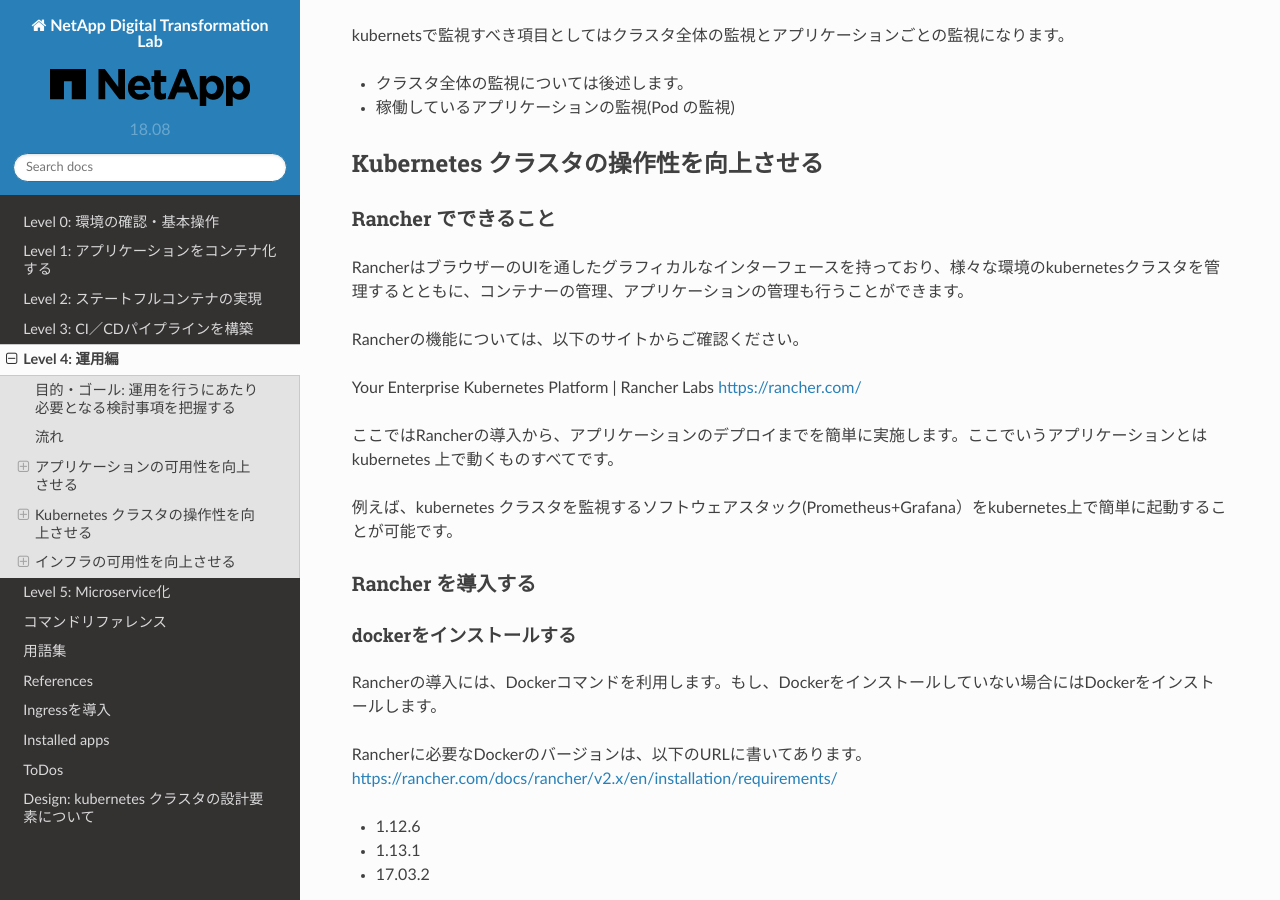
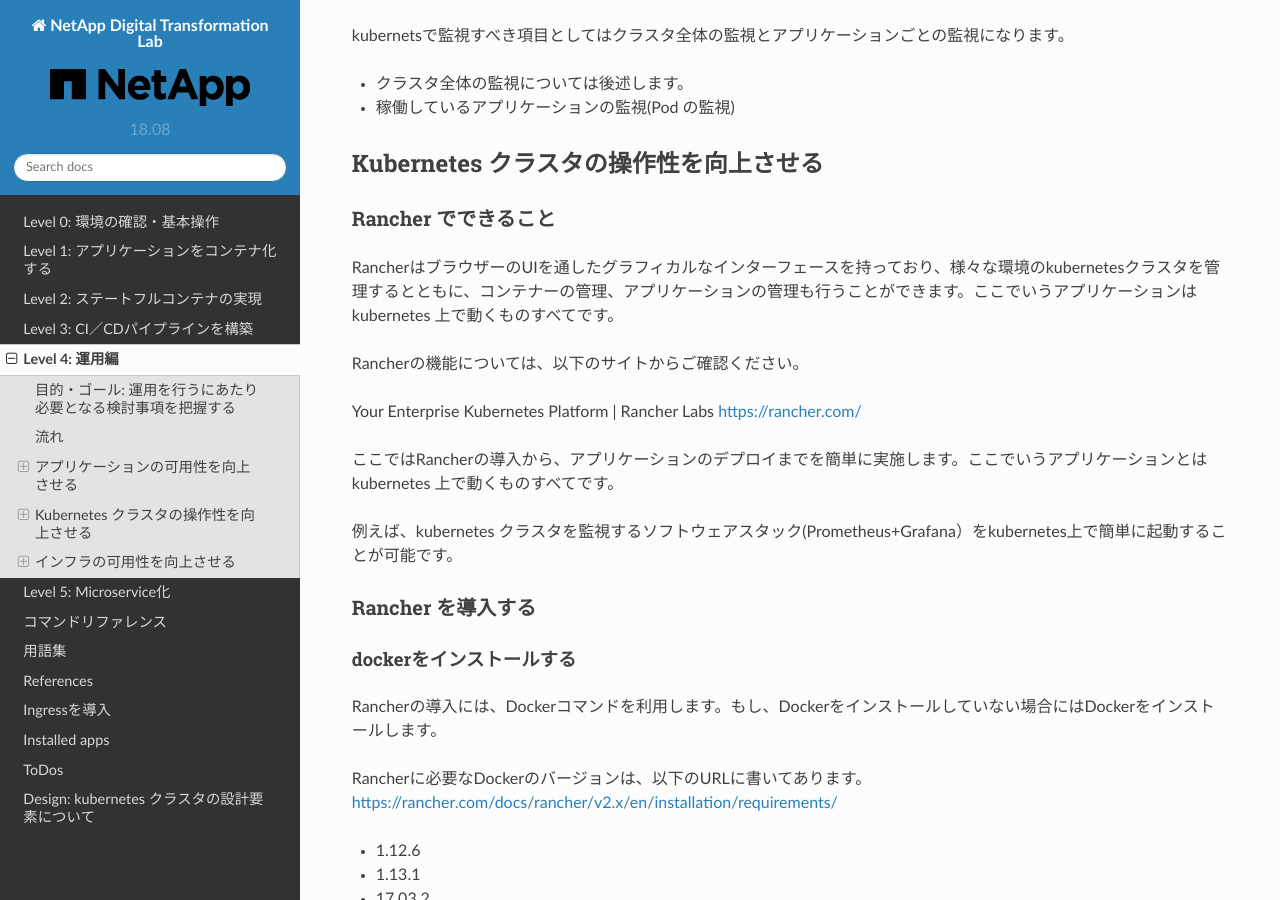
Before and after one commit to NetAppJpTechTeam/NetAppDigitalTransformationLab, a Sphinx documentation site: the page built from docs/source/Level4/index.rst, in a window 1280 px wide and 900 px high, scrolled down 2695 px. Built offline with Sphinx 7.4.7 and the Read the Docs theme 2.0.0, drawn with Linux system fonts in a browser that asks for light colours.

Commit message:
restore deleted line

```diff
--- a/docs/source/Level4/rancher/index.rst
+++ b/docs/source/Level4/rancher/index.rst
@@ -1,7 +1,7 @@
 Rancher でできること
 ------------------------
 
-RancherはブラウザーのUIを通したグラフィカルなインターフェースを持っており、様々な環境のkubernetesクラスタを管理するとともに、コンテナーの管理、アプリケーションの管理も行うことができます。
+RancherはブラウザーのUIを通したグラフィカルなインターフェースを持っており、様々な環境のkubernetesクラスタを管理するとともに、コンテナーの管理、アプリケーションの管理も行うことができます。ここでいうアプリケーションは kubernetes 上で動くものすべてです。
 
 Rancherの機能については、以下のサイトからご確認ください。
 
```
